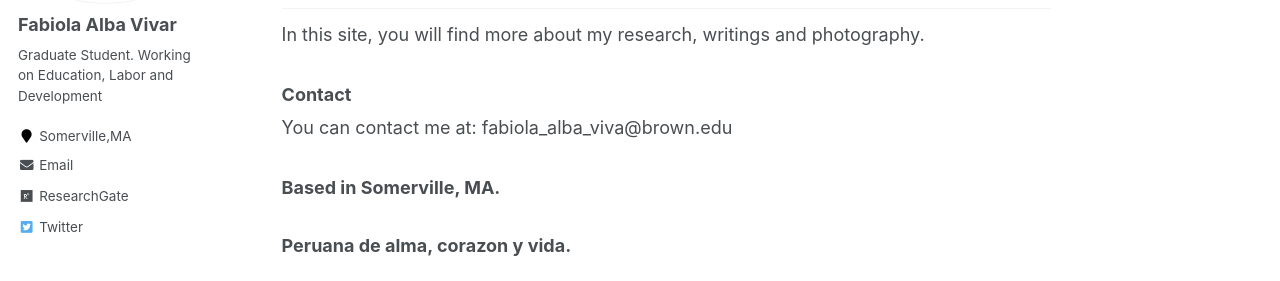
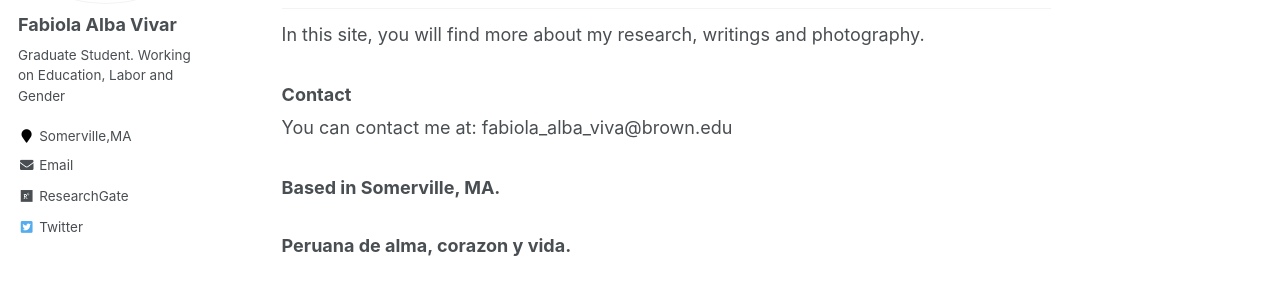
Before and after one commit to falbav/falbav.github.io, a Jekyll site: the page built from _pages/about.md, in a window 1280 px wide. Shown: the part 235-516 px from the top of the page. Built offline with Jekyll 4.4.1, drawn with Linux system fonts in a browser that asks for light colours.

Commit message:
Update _config.yml

```diff
--- a/_config.yml
+++ b/_config.yml
@@ -69,7 +69,7 @@ analytics:
 author:
   name             : "Fabiola Alba Vivar"
   avatar           : "IMG_6152.JPG"
-  bio              : "Graduate Student. Working on Education, Labor and Development"
+  bio              : "Graduate Student. Working on Education, Labor and Gender"
   location         : "Somerville,MA"
   employer         :
   email            : "fabiola_alba_viva@brown.edu"
```
